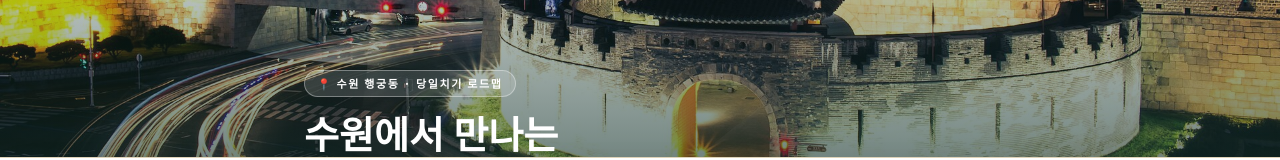
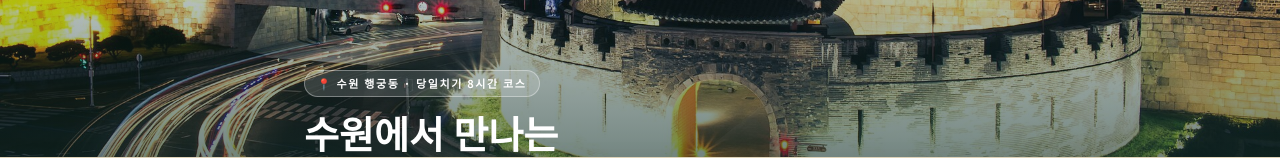
Before and after one commit to pdu05121-star/KSPOT_Tour_Page, a React (Vite) app: page /tour/suwon in a window 1280 px wide. Shown: the part 534-694 px from the top of the page. Built offline with nearby package versions, Linux system fonts and the light colour scheme; a web font is replaced by a local one.

Commit message:
히어로 배지를 '당일치기 로드맵' → '당일치기 8시간 코스'로 변경
활동시간이 7시간17분으로 꽉 채워져 있어서, 이걸 구체적 숫자로 어필하는 방향으로 카피 강화 (4개 언어)

```diff
--- a/src/app/pages/SuwonTour.tsx
+++ b/src/app/pages/SuwonTour.tsx
@@ -142,7 +142,7 @@ const UI: Record<Lang, {
 }> = {
   ko: {
     backLink: "다른 투어 보기", brand: "KSPOT Travelog",
-    heroBadge: "📍 수원 행궁동 · 당일치기 로드맵",
+    heroBadge: "📍 수원 행궁동 · 당일치기 8시간 코스",
     heroTitle1: "수원에서 만나는", heroTitle2: "〈선재 업고 튀어〉 타임슬립 로드맵",
     heroAlt: "수원 화성 장안문 야경",
     introSub: "〈선재 업고 튀어〉 찐팬들만 아는 임솔♥류선재 타임슬립 성지 루트",
@@ -168,7 +168,7 @@ const UI: Record<Lang, {
   },
   en: {
     backLink: "See other tours", brand: "KSPOT Travelog",
-    heroBadge: "📍 Suwon Haenggung-dong · Day Trip Roadmap",
+    heroBadge: "📍 Suwon Haenggung-dong · 8-Hour Day Trip Course",
     heroTitle1: "A day in Suwon with", heroTitle2: "〈Lovely Runner〉's time-slip road",
     heroAlt: "Suwon Hwaseong Janganmun Gate at night",
     introSub: "The time-slip pilgrimage route only 〈Lovely Runner〉 diehards know — Sol ♥ Sun-jae",
@@ -194,7 +194,7 @@ const UI: Record<Lang, {
   },
   ja: {
     backLink: "他のツアーを見る", brand: "KSPOT Travelog",
-    heroBadge: "📍 水原 行宮洞 · 日帰りロードマップ",
+    heroBadge: "📍 水原 行宮洞 · 日帰り8時間コース",
     heroTitle1: "水原で出会う", heroTitle2: "〈ソンジェ背負って走れ〉タイムスリップロードマップ",
     heroAlt: "水原華城 長安門の夜景",
     introSub: "〈ソンジェ背負って走れ〉ガチ勢だけが知るソル♥ソンジェのタイムスリップ聖地ルート",
@@ -220,7 +220,7 @@ const UI: Record<Lang, {
   },
   zh: {
     backLink: "查看其他路线", brand: "KSPOT Travelog",
-    heroBadge: "📍 水原 行宫洞 · 一日游路线图",
+    heroBadge: "📍 水原 行宫洞 · 一日游8小时路线",
     heroTitle1: "在水原邂逅", heroTitle2: "〈背着善宰跑〉穿越时空路线",
     heroAlt: "水原华城长安门夜景",
     introSub: "只有〈背着善宰跑〉真爱粉才知道的Sol♥Sunjae穿越时空圣地路线",
```
